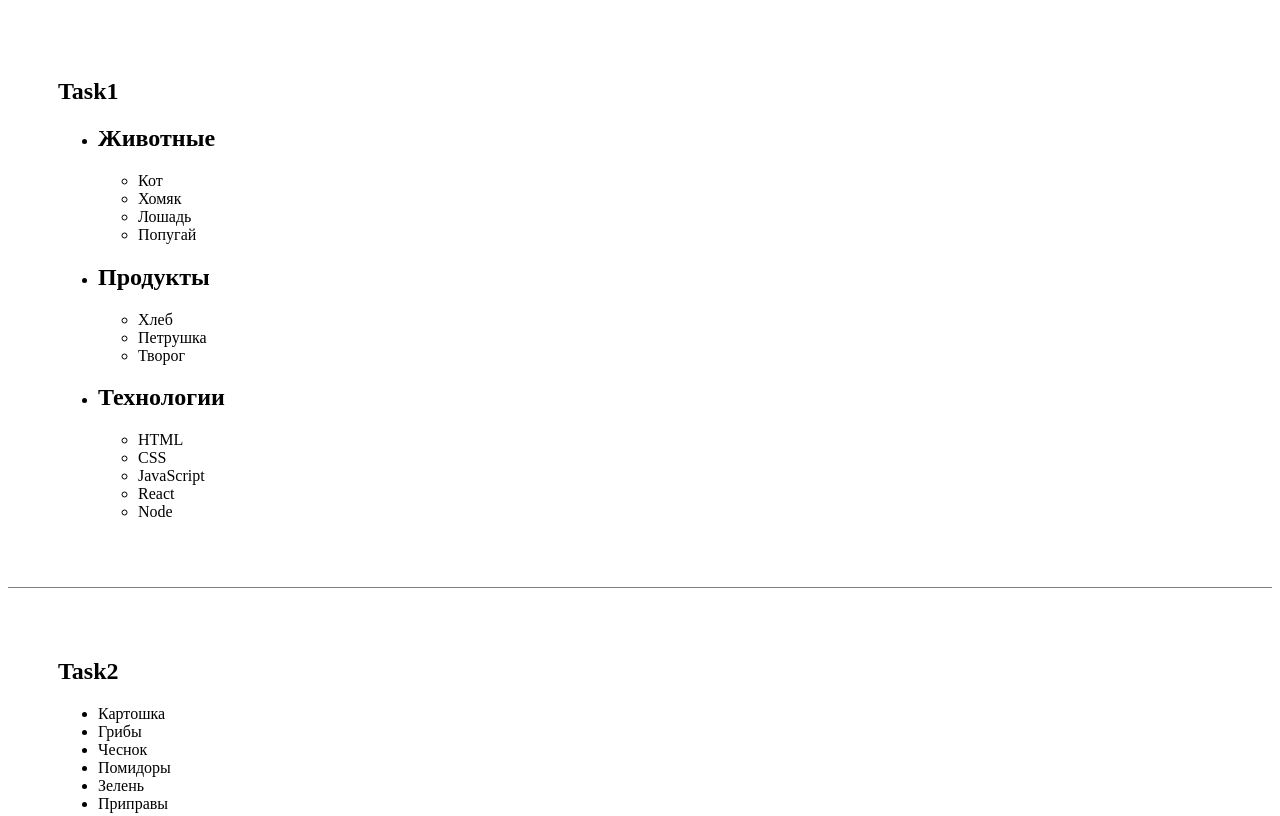
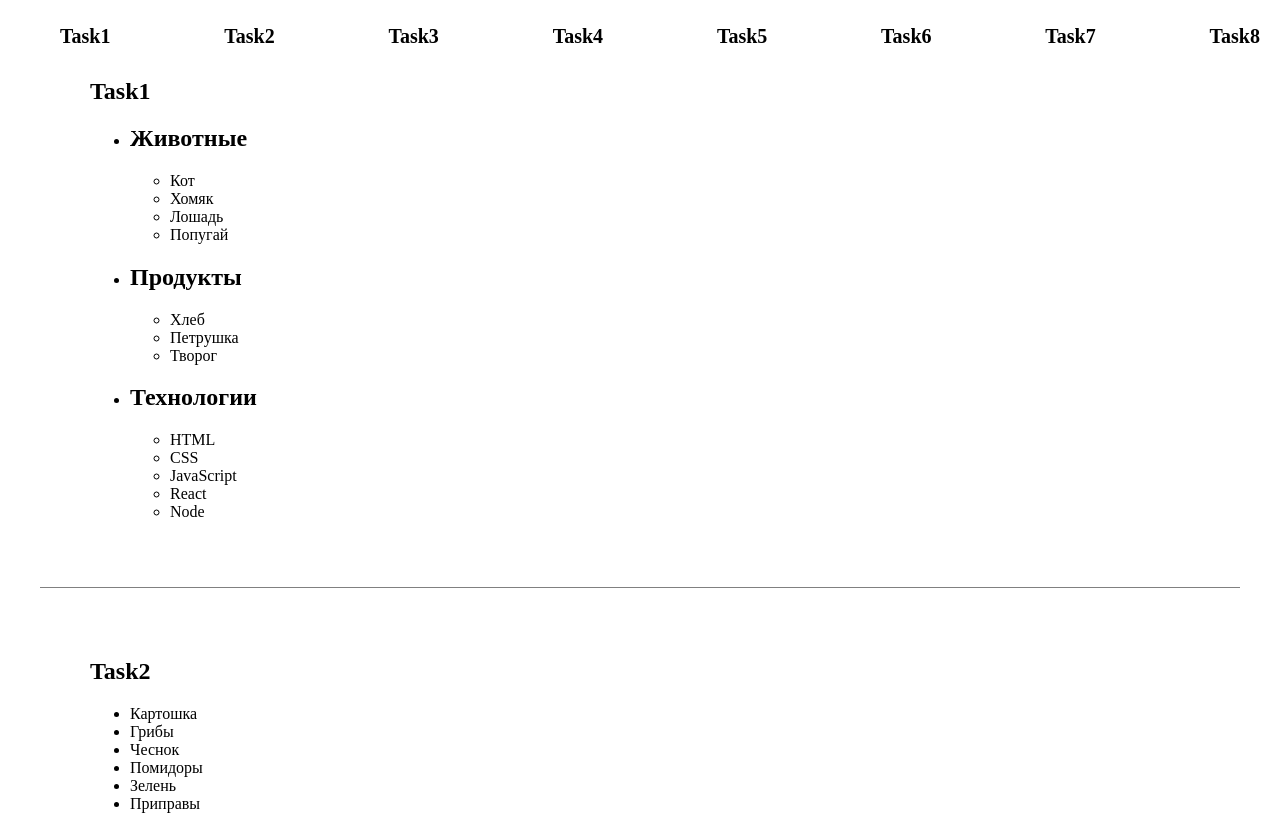
Before and after one commit to Xoms/goit-js-hw-07, a plain HTML site: page index.html in a window 1280 px wide. Shown: the top 816 px of the page. Drawn offline with Linux system fonts and the light colour scheme.

Commit message:
Добавил навигацию по таскам

```diff
--- a/css/style.css
+++ b/css/style.css
@@ -2,8 +2,41 @@ img {
     display: block;
     width: 100%
 }
+a {
+  text-decoration: none;
+  color: black;
+  font-size: 20px;
+  font-weight: 800;
+}
 
+.nav {
+  position: fixed;
+  top: 0;
+  left: 50%;
+  transform: translateX(-50%);
+  list-style-type: none;
+  background-color: #fff;
+  width: 1200px;
+  height: 50px;
+  margin: 0;
+  padding-top: 25px;
 
+  display: flex;
+  justify-content: space-between;
+}
+
+.nav__item:not{
+  padding: 10px 0;
+}
+.nav__item:not(:last-child) {
+  margin-right: 30px;
+}
+
+.container {
+  width: 1200px;
+  padding: auto 15;
+  margin: auto;
+}
 
 .task {
     padding: 50px;
--- a/index.html
+++ b/index.html
@@ -7,7 +7,36 @@
     <title>Document</title>
 </head>
 <body>
-    <section class="task">
+  <head>
+    <nav class="container">
+      <ul class="nav">
+        <li class="nav__item">
+          <a href="#task1">Task1</a></li>
+        <li class="nav__item">
+          <a href="#task2">Task2</a></li>
+        <li class="nav__item">
+          <a href="#task3">Task3</a>
+        </li>
+        <li class="nav__item">
+          <a href="#task4">Task4</a>
+        </li>
+        <li class="nav__item">
+          <a href="#task5">Task5</a>
+        </li>
+        <li class="nav__item">
+          <a href="#task6">Task6</a>
+        </li>
+        <li class="nav__item">
+          <a href="#task7">Task7</a>
+        </li>
+        <li class="nav__item">
+          <a href="#task8">Task8</a>
+        </li>
+      </ul>
+    </nav>
+  </head>
+  <main class="container">
+    <section class="task" id="task1">
       <h2>Task1</h2>
       <ul id="categories">
         <li class="item">
@@ -42,19 +71,19 @@
       </ul>
     </section>
 
-    <section class="task">
+    <section class="task" id="task2">
       <h2>Task2</h2>
       <ul id="ingredients"></ul>
     </section>
 
 
-    <section class="task">
+    <section class="task" id="task3">
       <h2>Task3</h2>
       <ul id="gallery"></ul>
     </section>
-    <script src="js/main.js" type="module"></script>
 
-    <section class="task">
+
+    <section class="task" id="task4">
       <h2>Task4</h2>
 
       <div id="counter">
@@ -65,13 +94,13 @@
     </section>
 
 
-    <section class="task">
+    <section class="task" id="task5">
       <h2>Task5</h2>
       <input type="text" placeholder="Ваше имя?" id="name-input" />
         <h3>Привет, <span id="name-output">незнакомец</span>!</h3>
     </section>
 
-    <section class="task6">
+    <section class="task" id="task6">
       <h2>Task6</h2>
       <input
         type="text"
@@ -81,7 +110,7 @@
       />
     </section>
 
-    <section class="task">
+    <section class="task" id="task7">
       <h2>Task7</h2>
 
       <input id="font-size-control" type="range" min = "8" max = "30"/>
@@ -90,7 +119,7 @@
 
     </section>
 
-    <section class="task">
+    <section class="task" id="task8">
       <h2>Task8</h2>
       <div id="controls">
         <input type="number" min="0" max="100" step="1" />
@@ -100,5 +129,8 @@
 
       <div id="boxes"></div>
     </section>
+  </main>
+
+  <script src="js/main.js" type="module"></script>
 </body>
 </html>
```
